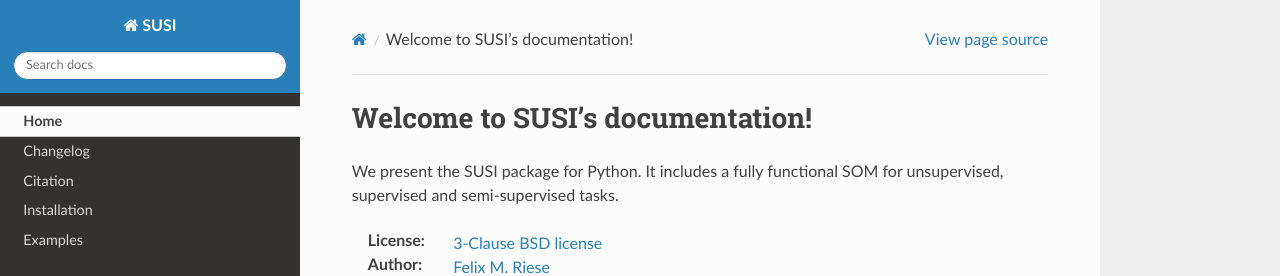
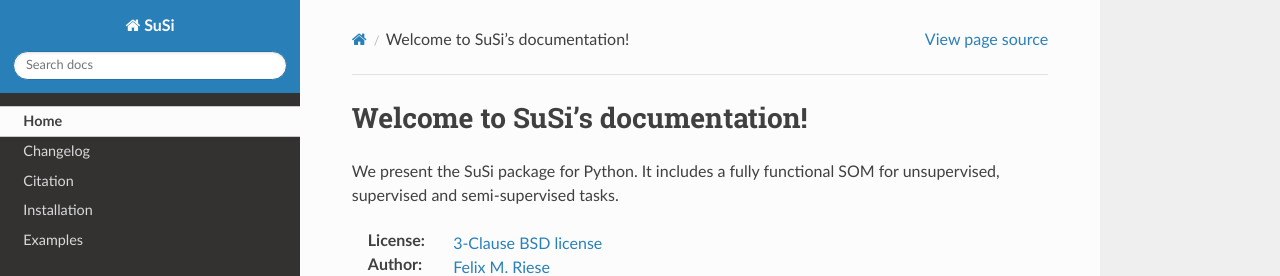
Before and after one commit to felixriese/susi, a Sphinx documentation site: the page built from docs/index.rst, in a window 1280 px wide. Shown: the top 276 px of the page. Built offline with Sphinx 7.4.7 and the Read the Docs theme 2.0.0, drawn with Linux system fonts in a browser that asks for light colours; formulas are drawn with MathJax 3.

```diff
--- a/CHANGELOG.rst
+++ b/CHANGELOG.rst
@@ -15,7 +16,7 @@ Change Log
 - [ADDED] Semi-supervised abilities for classifier and regressor
 - [ADDED] Example notebooks for semi-supervised applications
 - [ADDED] Tests for example notebooks
-- [CHANGED] Requirements for the SUSI package
+- [CHANGED] Requirements for the SuSi package
 - [REMOVED] Support for Python 3.4
 - [FIXED] Code looks better in documentation with sphinx.ext.napoleon
 
--- a/bibliography.bib
+++ b/bibliography.bib
@@ -11,7 +11,7 @@
 
 @misc{riese2019susicode,
     author = {Riese, Felix~M.},
-    title = {{SUSI: SUpervised Self-organIzing maps in Python}},
+    title = {{SuSi: SUpervised Self-organIzing maps in Python}},
     year = {2019},
     DOI = {10.5281/zenodo.2609130},
     publisher = {Zenodo},
--- a/docs/citation.rst
+++ b/docs/citation.rst
@@ -23,7 +23,7 @@ Felix M. Riese and S. Keller, "SUSI: Supervised Self-Organizing Maps for Regress
 Code citation
 -------------
 
-Felix M. Riese, "SUSI: SUpervised Self-organIzing maps in Python", `10.5281/zenodo.2609130 <https://doi.org/10.5281/zenodo.2609130>`_, 2019.
+Felix M. Riese, "SuSi: SUpervised Self-organIzing maps in Python", `10.5281/zenodo.2609130 <https://doi.org/10.5281/zenodo.2609130>`_, 2019.
 
 .. image:: https://zenodo.org/badge/DOI/10.5281/zenodo.2609130.svg
    :target: https://doi.org/10.5281/zenodo.2609130
@@ -32,7 +32,7 @@ Felix M. Riese, "SUSI: SUpervised Self-organIzing maps in Python", `10.5281/zeno
 
     @misc{riese2019susicode,
         author = {Riese, Felix~M.},
-        title = {{SUSI: SUpervised Self-organIzing maps in Python}},
+        title = {{SuSi: SUpervised Self-organIzing maps in Python}},
         year = {2019},
         DOI = {10.5281/zenodo.2609130},
         publisher = {Zenodo},
--- a/docs/conf.py
+++ b/docs/conf.py
@@ -19,7 +19,7 @@ sys.path.insert(0, os.path.abspath('../'))
 
 # -- Project information -----------------------------------------------------
 
-project = 'SUSI'
+project = 'SuSi'
 copyright = '2019, Felix M. Riese'
 author = 'Felix M. Riese'
 
@@ -143,7 +143,7 @@ latex_elements = {
 # (source start file, target name, title,
 #  author, documentclass [howto, manual, or own class]).
 latex_documents = [
-    (master_doc, 'SUSI.tex', 'SUSI Documentation',
+    (master_doc, 'SuSi.tex', 'SuSi Documentation',
      'Felix M. Riese', 'manual'),
 ]
 
@@ -153,7 +153,7 @@ latex_documents = [
 # One entry per manual page. List of tuples
 # (source start file, name, description, authors, manual section).
 man_pages = [
-    (master_doc, 'susi', 'SUSI Documentation',
+    (master_doc, 'susi', 'SuSi Documentation',
      [author], 1)
 ]
 
@@ -164,8 +164,8 @@ man_pages = [
 # (source start file, target name, title, author,
 #  dir menu entry, description, category)
 texinfo_documents = [
-    (master_doc, 'SUSI', 'SUSI Documentation',
-     author, 'SUSI', 'One line description of project.',
+    (master_doc, 'SuSi', 'SuSi Documentation',
+     author, 'SuSi', 'One line description of project.',
      'Miscellaneous'),
 ]
 
--- a/docs/index.rst
+++ b/docs/index.rst
@@ -1,12 +1,12 @@
-.. SUSI documentation master file, created by
+.. SuSi documentation master file, created by
    sphinx-quickstart on Mon Mar 25 10:13:04 2019.
    You can adapt this file completely to your liking, but it should at least
    contain the root `toctree` directive.
 
-Welcome to SUSI's documentation!
+Welcome to SuSi's documentation!
 ================================
 
-We present the SUSI package for Python.
+We present the SuSi package for Python.
 It includes a fully functional SOM for unsupervised, supervised and semi-supervised tasks.
 
 :License:
--- a/susi/__init__.py
+++ b/susi/__init__.py
@@ -1,4 +1,4 @@
-"""SUSI: Supervised Self-Organining Map.
+"""SuSi: Supervised Self-Organining Map.
 
 Python package for unsupervised, supervised and semi-supervised
 self-organizing maps (SOM).
```
Also changed, not shown: other parts of CHANGELOG.rst (+1 -0 lines), README.rst (+4 -4 lines), .travis.yml.
